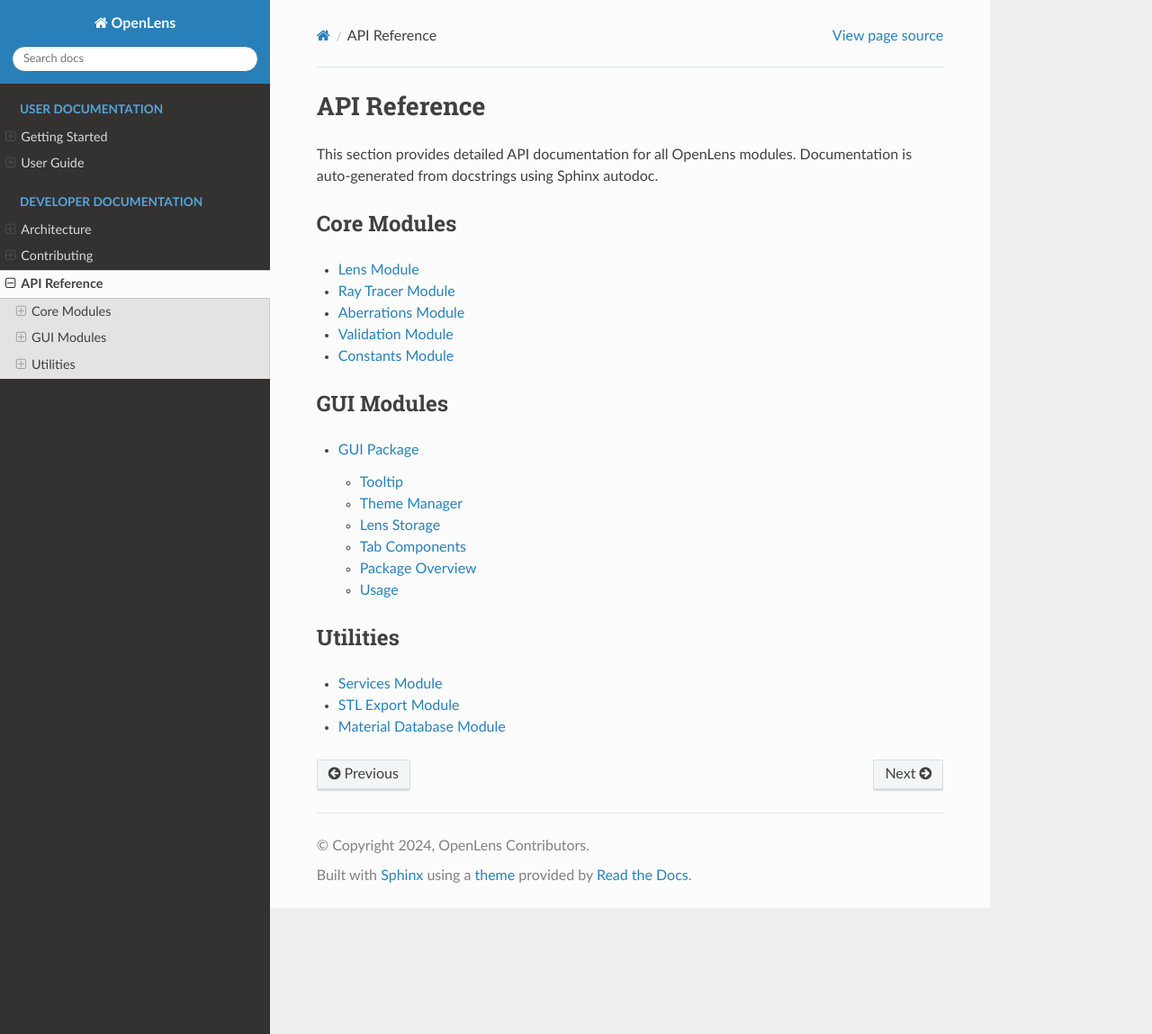
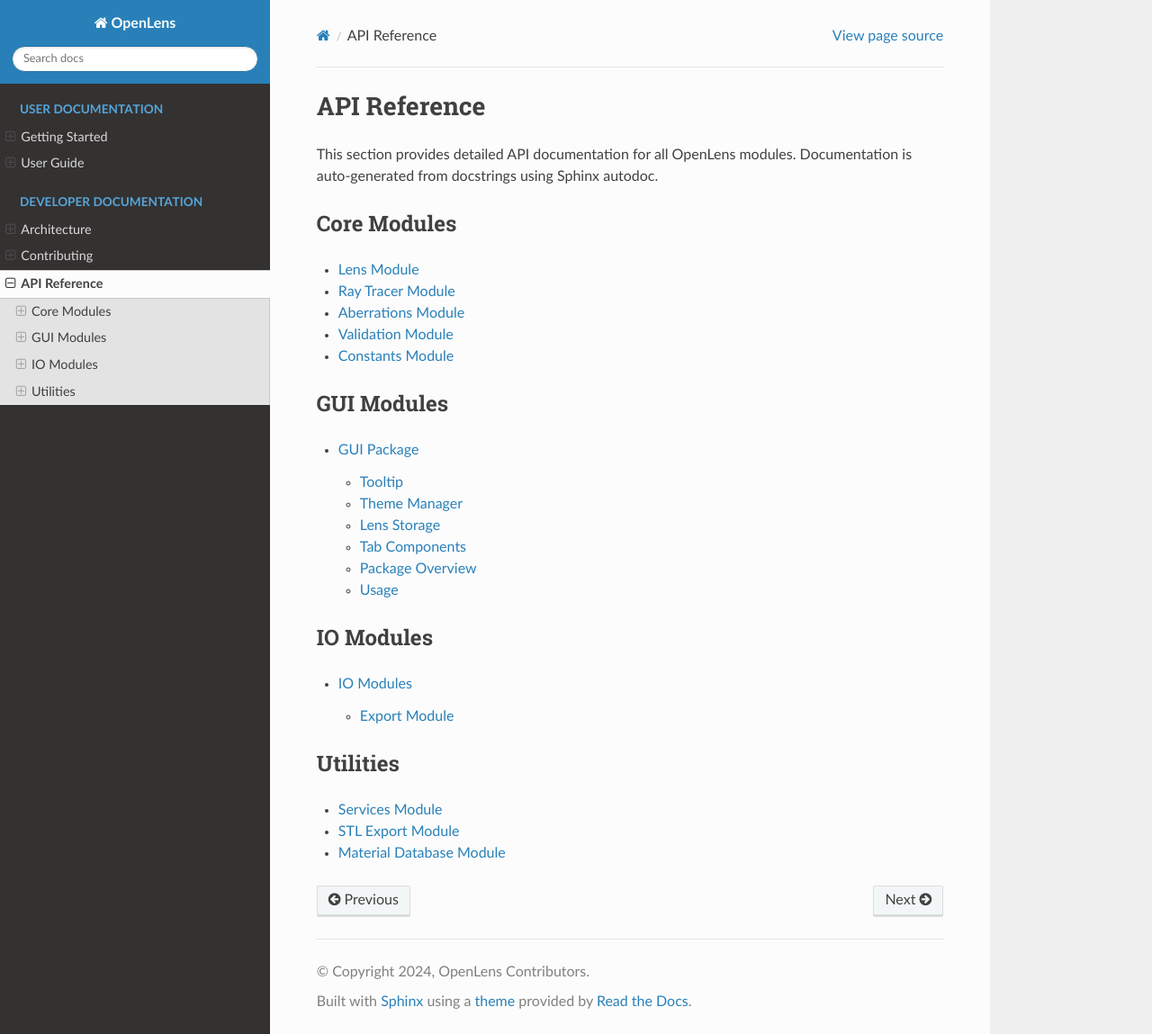
Before and after one commit to pmaasz/openLens, a Sphinx documentation site: the page built from docs/sphinx/source/api/index.rst, in a window 1280 px wide and 1149 px high. Shown: the whole window at 90% size. Built offline with Sphinx 7.4.7 and the Read the Docs theme 3.1.0, drawn with Linux system fonts in a browser that asks for light colours.

Commit message:
chore: Release v2.3.0 - Packaging and Documentation

```diff
--- a/docs/sphinx/source/api/index.rst
+++ b/docs/sphinx/source/api/index.rst
@@ -24,6 +24,14 @@ GUI Modules
 
    gui/index
 
+IO Modules
+----------
+
+.. toctree::
+   :maxdepth: 2
+
+   io/index
+
 Utilities
 ---------
 
--- /dev/null
+++ b/docs/sphinx/source/api/io/export.rst
@@ -0,0 +1,7 @@
+Export Module
+=============
+
+.. automodule:: src.io.export
+   :members:
+   :undoc-members:
+   :show-inheritance:
--- /dev/null
+++ b/docs/sphinx/source/api/io/index.rst
@@ -0,0 +1,7 @@
+IO Modules
+==========
+
+.. toctree::
+   :maxdepth: 2
+
+   export
--- a/setup.py
+++ b/setup.py
@@ -14,8 +14,8 @@ def read_file(filename):
 
 setup(
     name='openlens',
-    version='2.2.0',
-    description='An interactive optical lens design and simulation tool for single glass lens elements',
+    version='2.3.0',
+    description='An interactive optical lens design and simulation tool with ISO 10110 export',
     long_description=read_file('README.md'),
     long_description_content_type='text/markdown',
     author='Philip',
```
Also changed, not shown: README.md (+10 -4 lines), 1 other file.
